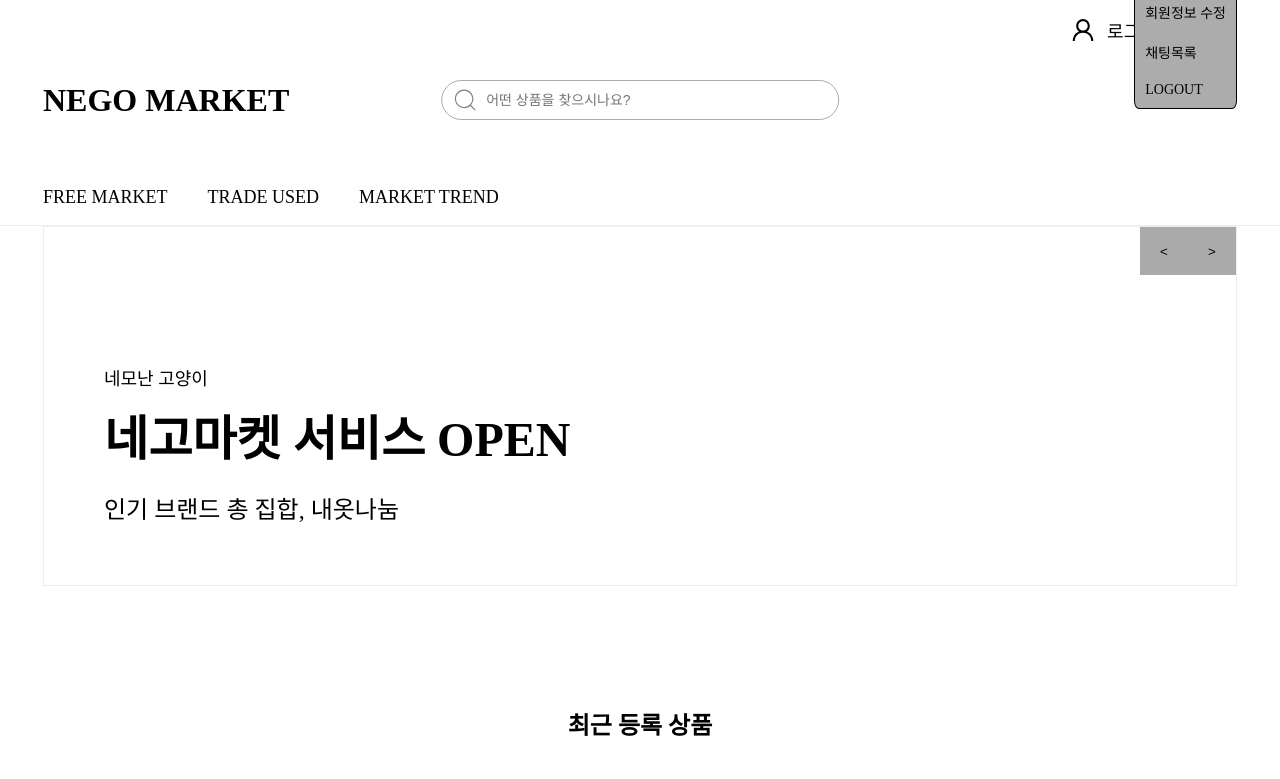
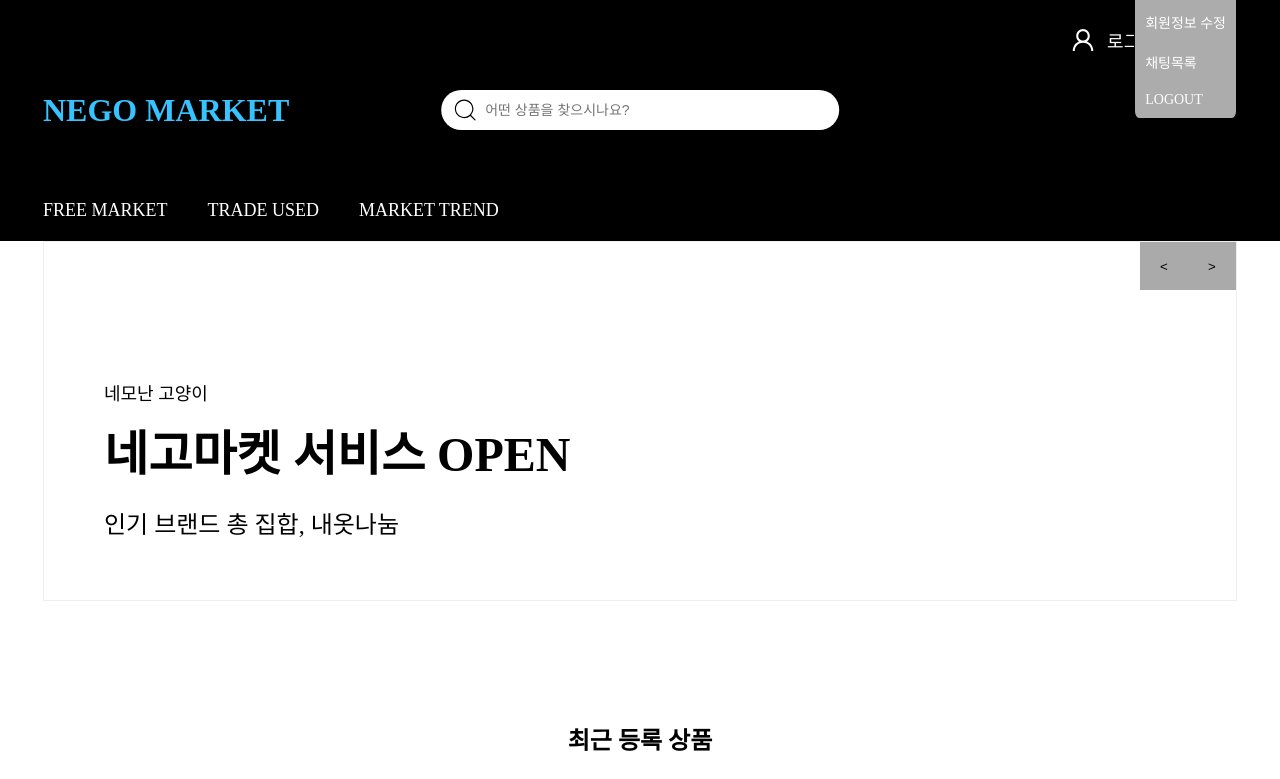
Before and after one commit to dlwnghd/React_FinalProject, a React (Create React App) app: page / in a window 1280 px wide. Shown: the top 779 px of the page. Built offline with nearby package versions, Linux system fonts and the light colour scheme; grey boxes are pictures that could not be loaded; a web font is replaced by a local one.

Commit message:
:lipstick: Design : 모바일 푸터에 맞게 전체 컬러링

```diff
--- a/src/Components/Layout/Footer/Footer.js
+++ b/src/Components/Layout/Footer/Footer.js
@@ -27,7 +27,7 @@ const FooterWrapper = styled.footer`
 	position: relative;
 	z-index: 999;
 	box-sizing: border-box;
-	background-color: ${({ theme }) => theme.COLOR.common.gray[100]};
+	background-color: ${({ theme }) => theme.COLOR.common.black};
 `
 
 const FooterContainer = styled.div`
@@ -36,6 +36,7 @@ const FooterContainer = styled.div`
 	justify-content: center;
 	height: 32rem;
 	row-gap: 9rem;
+	color: ${({ theme }) => theme.COLOR.common.white};
 
 	& > p {
 		font-size: ${({ theme }) => theme.FONT_SIZE.tiny};
@@ -44,15 +45,13 @@ const FooterContainer = styled.div`
 `
 
 const Logo = styled.h3`
-	color: black;
 	font-family: ${({ theme }) => theme.FONT_WEIGHT.regular};
 `
 
 const Description = styled.div`
-	color: black;
-
 	& > h2 {
 		font-family: ${({ theme }) => theme.FONT_WEIGHT.bold};
+		color: ${({ theme }) => theme.COLOR.main};
 	}
 `
 
--- a/src/Components/Layout/Header/Components/Sidebar.js
+++ b/src/Components/Layout/Header/Components/Sidebar.js
@@ -80,9 +80,9 @@ const SideBarContainer = styled.nav`
 	background-color: ${({ theme }) => theme.COLOR.common.gray[100]};
 	color: black;
 	width: 100%;
-	z-index: 999;
-	height: 80%;
-	top: 7rem;
+	z-index: 99;
+	height: 100%;
+	top: 0;
 	left: 0;
 
 	& > ul {
--- a/src/Components/Layout/Header/Header.js
+++ b/src/Components/Layout/Header/Header.js
@@ -142,7 +142,7 @@ function Header({ searchProduct }) {
 								setHamburgerShow(prev => !prev)
 							}}
 						>
-							<MenuBurger_Icon size="24" color="gray" cursor="pointer" />
+							<MenuBurger_Icon size="24" color="white" cursor="pointer" />
 						</S.MobileIcon>
 						<S.Logo
 							onClick={() => {
@@ -153,11 +153,11 @@ function Header({ searchProduct }) {
 							NEGO MARKET
 						</S.Logo>
 						<S.MobileIcon>
-							<InterestBasket_Icon size="24" color="gray" cursor="pointer" />
+							<InterestBasket_Icon size="24" color="white" cursor="pointer" />
 						</S.MobileIcon>
 					</div>
 					<S.SearchContainer>
-						<Search_Icon color="gray" position="absolute" />
+						<Search_Icon color="black" position="absolute" />
 						<input
 							type="text"
 							placeholder={'어떤 상품을 찾으시나요?'}
@@ -217,10 +217,10 @@ const HeaderWrapper = styled.header`
 	position: relative;
 	z-index: 9999;
 	width: 100%;
-	border-bottom: 0.1rem solid #eeeeee;
-	background-color: white;
+	background-color: ${({ theme }) => theme.COLOR.common.black};
 	position: sticky;
 	top: 0;
+	padding: 2rem 0 0;
 `
 
 /**
@@ -228,7 +228,6 @@ const HeaderWrapper = styled.header`
  */
 const HeaderSpace = styled.div`
 	${WidthAutoCSS};
-	padding-top: 1rem;
 
 	@media screen and (max-width: 440px) {
 		padding-bottom: 2rem;
@@ -308,10 +307,12 @@ const SearchContainer = styled.div`
 	& > input {
 		width: 100%;
 		height: 4rem;
+		color: ${({ theme }) => theme.COLOR.common.black};
 		box-sizing: border-box;
 		border-radius: 2rem;
 		text-indent: 4.4rem;
-		border: 0.1rem solid #aaa;
+		background: white;
+		border: none;
 		outline: none;
 		font-size: ${({ theme }) => theme.FONT_SIZE.tiny};
 	}
@@ -320,7 +321,7 @@ const SearchContainer = styled.div`
 		position: absolute;
 		left: 1rem;
 		font-size: 2.8rem;
-		color: black;
+		color: ${({ theme }) => theme.COLOR.common.black};
 	}
 `
 
@@ -328,6 +329,7 @@ const SearchContainer = styled.div`
  * 로고
  */
 const Logo = styled.h1`
+	color: ${({ theme }) => theme.COLOR.main};
 	font-family: ${({ theme }) => theme.FONT_WEIGHT.bold};
 	cursor: pointer;
 
@@ -342,7 +344,7 @@ const Logo = styled.h1`
 const Bottom = styled.nav`
 	display: flex;
 	column-gap: 4rem;
-	height: 5.5rem;
+	/* height: 5.5rem; */
 
 	@media screen and (max-width: 440px) {
 		display: none;
@@ -353,15 +355,26 @@ const Bottom = styled.nav`
  * 네비게이션 아이템들
  */
 const NavItem = styled.div`
+	position: relative;
 	${FlexAlignCSS}
 	cursor: pointer;
+	padding: 2rem 0;
 	font-size: ${({ theme }) => theme.FONT_SIZE.small};
-	font-family: ${({ theme }) => theme.FONT_WEIGHT.regular};
+	font-family: ${({ theme }) => theme.FONT_WEIGHT.bold};
+	color: ${({ theme }) => theme.COLOR.common.white};
 
 	/* 선택된 항목에만 box_shadow 추가 */
 	&.selected {
-		font-family: ${({ theme }) => theme.FONT_WEIGHT.bold};
-		box-shadow: rgb(25, 31, 40) 0px -3px 0px inset;
+		color: ${({ theme }) => theme.COLOR.main};
+
+		&::after {
+			position: absolute;
+			bottom: 0;
+			content: '';
+			width: 100%;
+			height: 0.3rem;
+			background: ${({ theme }) => theme.COLOR.main};
+		}
 	}
 `
 
@@ -415,6 +428,7 @@ const UserContainer = styled.div`
 	height: 4rem;
 	${FlexAlignCSS}
 	justify-content: flex-end;
+	color: ${({ theme }) => theme.COLOR.common.white};
 
 	& > * {
 		cursor: pointer;
```
